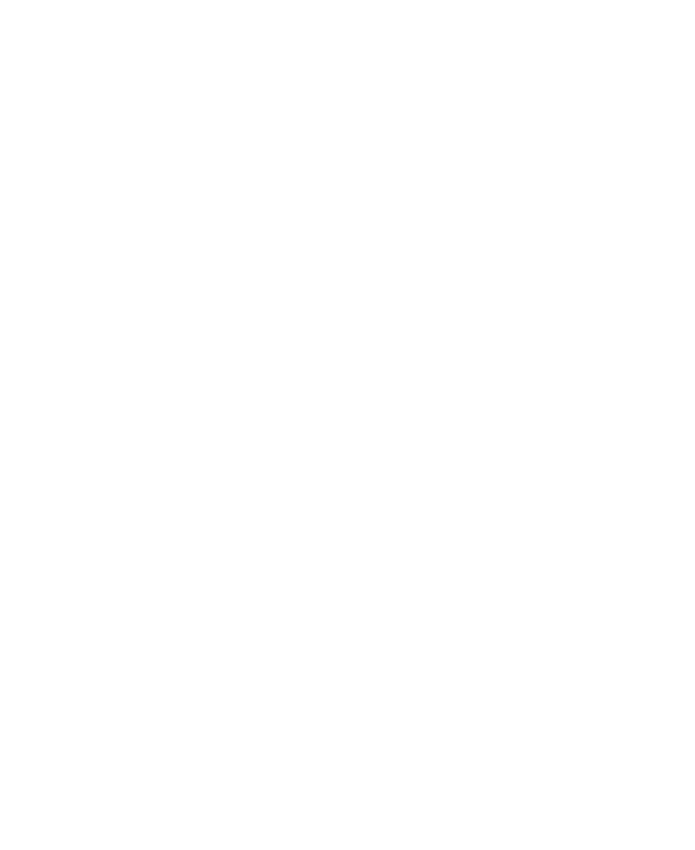
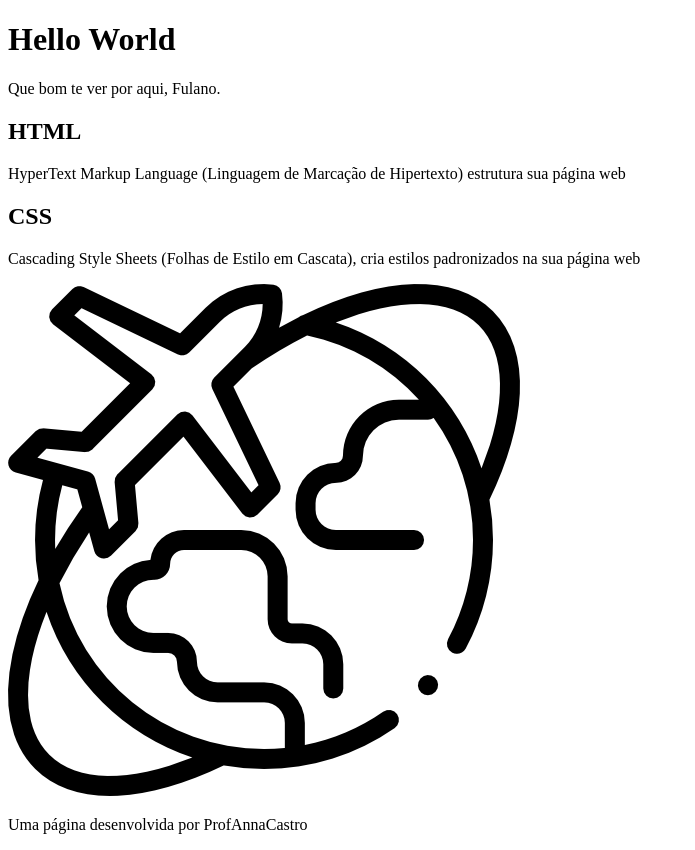
Before and after one commit to ProfAnnaCastro/Helloworld, a plain HTML site: page index.html in a window 1280 px wide. Shown: the whole page, without its empty margins (0-695 px from the left). Before the commit the page ends 800 px from the top, so only its background shows below. Drawn offline with Linux system fonts and the light colour scheme.

Commit message:
Finalizando a página html

```diff
--- a/index.html
+++ b/index.html
@@ -6,6 +6,24 @@
     <title>Hello World</title>
 </head>
 <body>
+    <header>
+        <h1>Hello World</h1>
+        <p>Que bom te ver por aqui, Fulano.</p>
+
+    </header>
+
+    <section>
+        <h2>HTML</h2>
+        <P>HyperText Markup Language (Linguagem de Marcação de Hipertexto) estrutura sua página web</P>
+
+        <H2>CSS</H2>
+        <P>Cascading Style Sheets (Folhas de Estilo em Cascata), cria estilos padronizados na sua página web</P>
+        <IMg src="viagem (1).png " alt="figura de um mundo com um avião">
+    </section>
+
+    <footer>
+        <P>Uma página desenvolvida por ProfAnnaCastro</P>
+    </footer>
 
 </body>
 </html>
```
Also changed, not shown: viagem (1).png (added).
